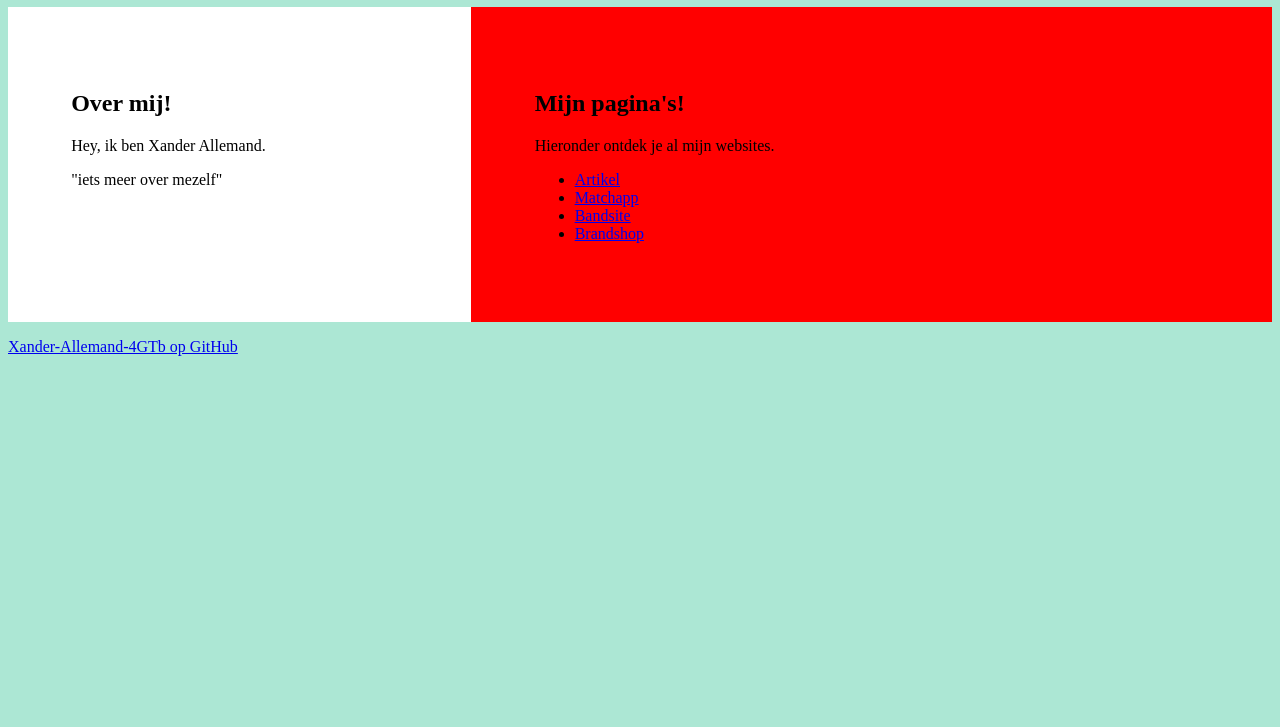
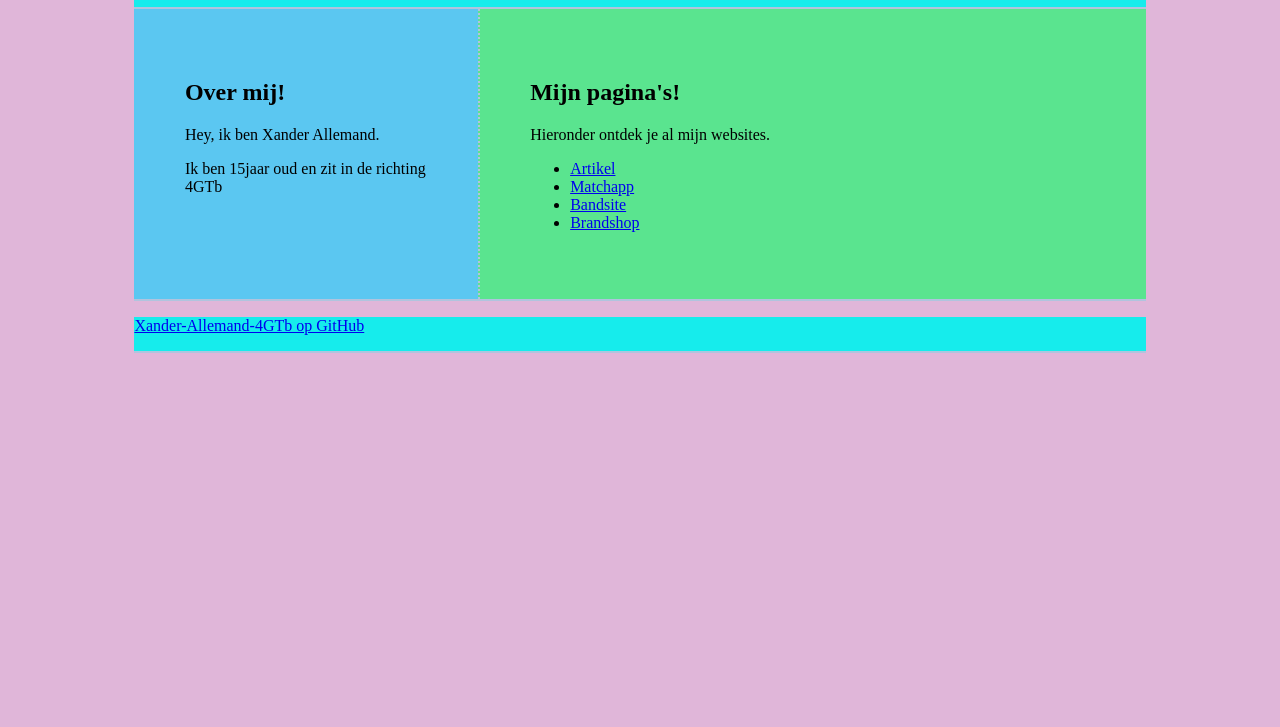
Before and after one commit to xander-allemand-4gtb/Script, a plain HTML site: page Scripthub/index.html in a window 1280 px wide. Shown: the part 73-800 px from the top of the page. Drawn offline with Linux system fonts and the light colour scheme.

Commit message:
Brandshop

```diff
--- a/index.html
+++ b/Scripthub/index.html
@@ -16,7 +16,7 @@
           <div class="col left">
             <h2>Over mij!</h2>
             <p>Hey, ik ben Xander Allemand. </p>
-            <p>"iets meer over mezelf" </p>
+            <p>Ik ben 15jaar oud en zit in de richting 4GTb </p>
           </div>
           <div class="col right">
             <h2>Mijn pagina's!</h2>
--- /dev/null
+++ b/Scripthub/style.css
@@ -0,0 +1,37 @@
+body {
+    background-color: rgb(224, 182, 217);
+}
+
+#about {
+    display: flex;
+}
+
+.col {
+    flex: 1;
+    padding: 5%;
+}
+
+.left {
+    background-color: #5bc7f1;
+}
+
+.right {
+    flex: 2;
+    background-color: rgb(90, 228, 143);
+}
+.left {
+    /* width: 30%; */
+    flex: 3;
+}
+
+.right {
+    /* width: 70%; */
+    flex: 7;
+    border-left: 2px dotted lightsteelblue;
+}
+
+header, main, footer {
+    background-color: rgb(22, 236, 236);
+    border-bottom: 2px solid lightsteelblue;
+    margin: 0 10%;
+}
--- a/style.css
+++ /dev/null
@@ -1,21 +0,0 @@
-body {
-    background-color: rgb(172, 231, 212);
-}
-
-#about {
-    display: flex;
-}
-
-.col {
-    flex: 1;
-    padding: 5%;
-}
-
-.left {
-    background-color: #fff;
-}
-
-.right {
-    flex: 2;
-    background-color: #f00;
-}
```
Also changed, not shown: test.html (deleted, +0 -1 lines).
